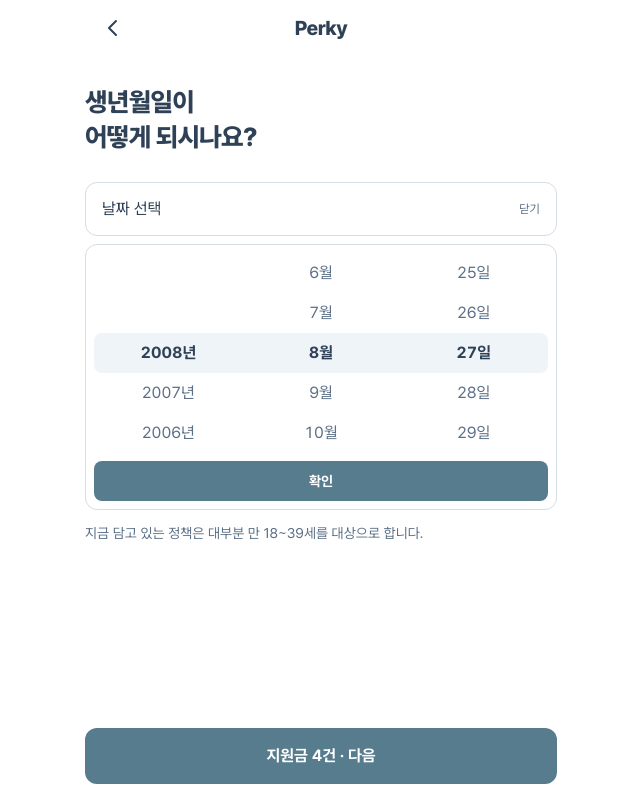
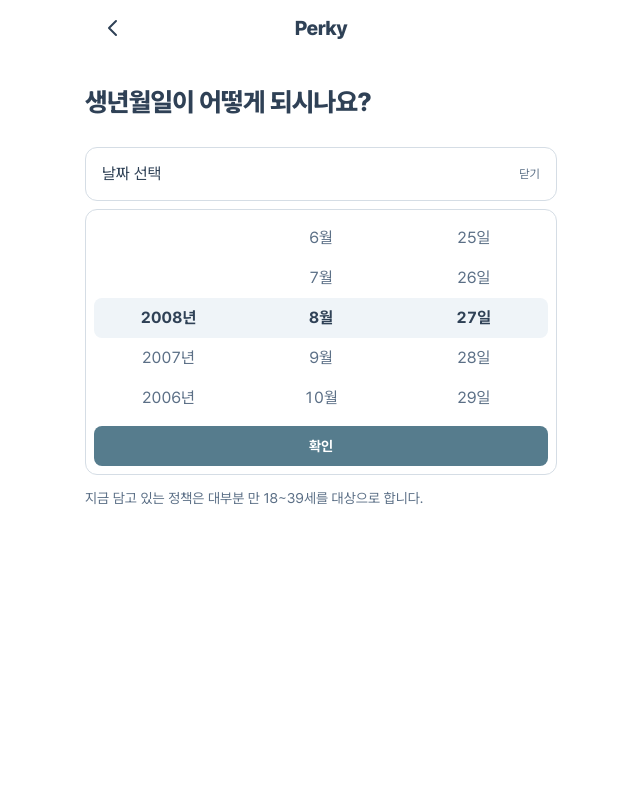
Before and after one commit to Campus-AX-Ton-wku/Wonvengers, a Next.js app in the folder apps/web/: page /find in a window 1280 px wide. Shown: the whole page, without its empty margins (319-959 px from the left). Built offline with nearby package versions, Linux system fonts and the light colour scheme.

Commit message:
fix: require answers before advancing find flow

```diff
--- a/apps/web/app/Stepper.tsx
+++ b/apps/web/app/Stepper.tsx
@@ -82,16 +82,23 @@ export function AppBar({
 export function BottomCta({
   onClick,
   children,
+  disabled = false,
 }: {
   onClick: () => void;
   children: React.ReactNode;
+  disabled?: boolean;
 }) {
   return (
     <div className="sticky bottom-0 -mx-5 mt-auto bg-white px-5 pb-[max(1rem,env(safe-area-inset-bottom))] pt-3">
       <button
         type="button"
         onClick={onClick}
-        className={`w-full rounded-xl bg-brand-600 py-4 text-base font-bold text-white transition-colors hover:bg-brand-700 active:scale-[0.99] active:bg-brand-700 ${FOCUS_RING}`}
+        disabled={disabled}
+        className={`w-full rounded-xl py-4 text-base font-bold text-white transition-colors ${FOCUS_RING} ${
+          disabled
+            ? "cursor-not-allowed bg-ink-300"
+            : "bg-brand-600 hover:bg-brand-700 active:scale-[0.99] active:bg-brand-700"
+        }`}
       >
         {children}
       </button>
--- a/apps/web/app/find/page.tsx
+++ b/apps/web/app/find/page.tsx
@@ -56,7 +56,7 @@ const HOUSING_TYPES: { value: HousingType; label: string }[] = [
 
 /** 질문 순서. 화면 제목의 줄바꿈은 의미 단위로 직접 끊는다 (StepHeading 주석 참고). */
 const QUESTIONS = [
-  { key: "birthDate", label: "생년월일", title: "생년월일이\n어떻게 되시나요?" },
+  { key: "birthDate", label: "생년월일", title: "생년월일이 어떻게 되시나요?" },
   { key: "region", label: "사는 곳", title: "어디에 살거나\n살 예정인가요?" },
   { key: "status", label: "현재 상태", title: "현재 상태가\n어떻게 되시나요?" },
   { key: "incomeBracket", label: "월 소득", title: "본인의 월 소득은\n어느 정도인가요?" },
@@ -146,6 +146,9 @@ export default function FindPage() {
     .reverse();
 
   const isLast = step === QUESTIONS.length - 1;
+  // null 이 실제 답인 질문(지역·상태·소득)이 있으므로 값이 아니라 응답 기록으로
+  // 판단한다. 사용자가 명시적으로 '모름'을 고른 경우에는 다음으로 갈 수 있다.
+  const hasCurrentAnswer = answered.includes(QUESTIONS[step].key);
 
   function handleBack() {
     if (step === 0) return router.push("/");
@@ -153,6 +156,7 @@ export default function FindPage() {
   }
 
   function handleNext() {
+    if (!hasCurrentAnswer) return;
     // 마지막 답을 하면 결과 요약으로. 목록은 그 다음이다.
     if (isLast) return router.push("/find/result");
     setStep(step + 1);
@@ -291,7 +295,9 @@ export default function FindPage() {
         <AnsweredStack items={쌓인답} />
       </main>
 
-      <BottomCta onClick={handleNext}>{ctaLabel}</BottomCta>
+      <BottomCta onClick={handleNext} disabled={!hasCurrentAnswer}>
+        {ctaLabel}
+      </BottomCta>
     </div>
   );
 }
--- a/apps/web/lib/types.ts
+++ b/apps/web/lib/types.ts
@@ -254,12 +254,11 @@ export type DiscoveryStatus = "대학생" | "재직" | "구직";
  * 않는 구분은 고를 것만 늘린다. 사글세·전대차처럼 이름만 다른 월세는 '월세'다.
  *
  * '모름'을 두지 않는다. 나이·소득과 달리 자기가 어떤 계약에 사는지는 답할 수
- * 있는 사실이다. 넘기고 싶으면 고르지 않고 다음으로 갈 수 있고, 그때는 다른
- * 질문의 무응답과 똑같이 '확인 필요'로 남는다.
+ * 있는 사실이므로, 하나를 골라야 다음으로 갈 수 있다.
  */
 export type HousingType = "월세" | "연세" | "전세" | "그 외";
 
-/** 1층 질문 4개에 대한 답. null 은 사용자가 '모름'을 선택했다는 뜻이다. */
+/** 1층 질문 5개에 대한 답. null 은 사용자가 '모름'을 선택했거나 아직 답하지 않았다는 뜻이다. */
 export interface DiscoveryAnswers {
   housingType: HousingType | null;
   /**
```
Also changed, not shown: 1 other file (tests, documents, lock files or other folders).
